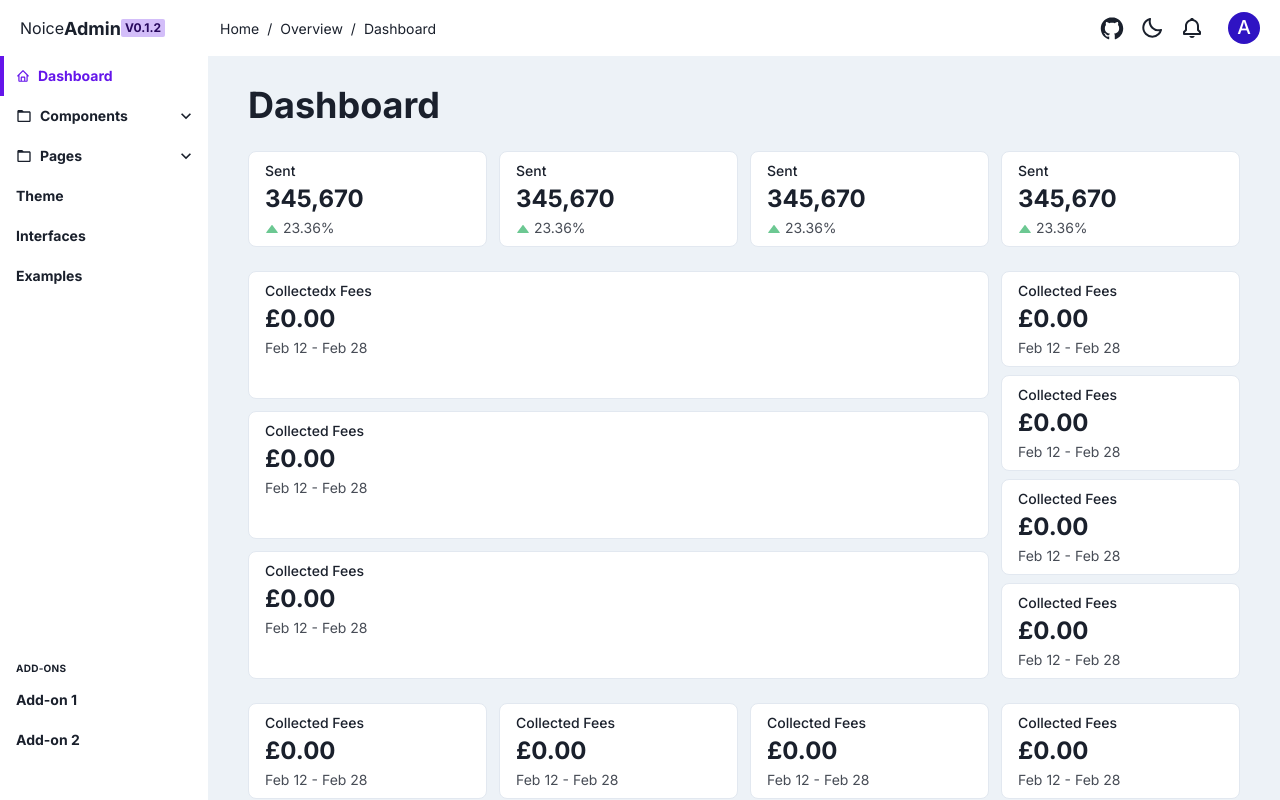
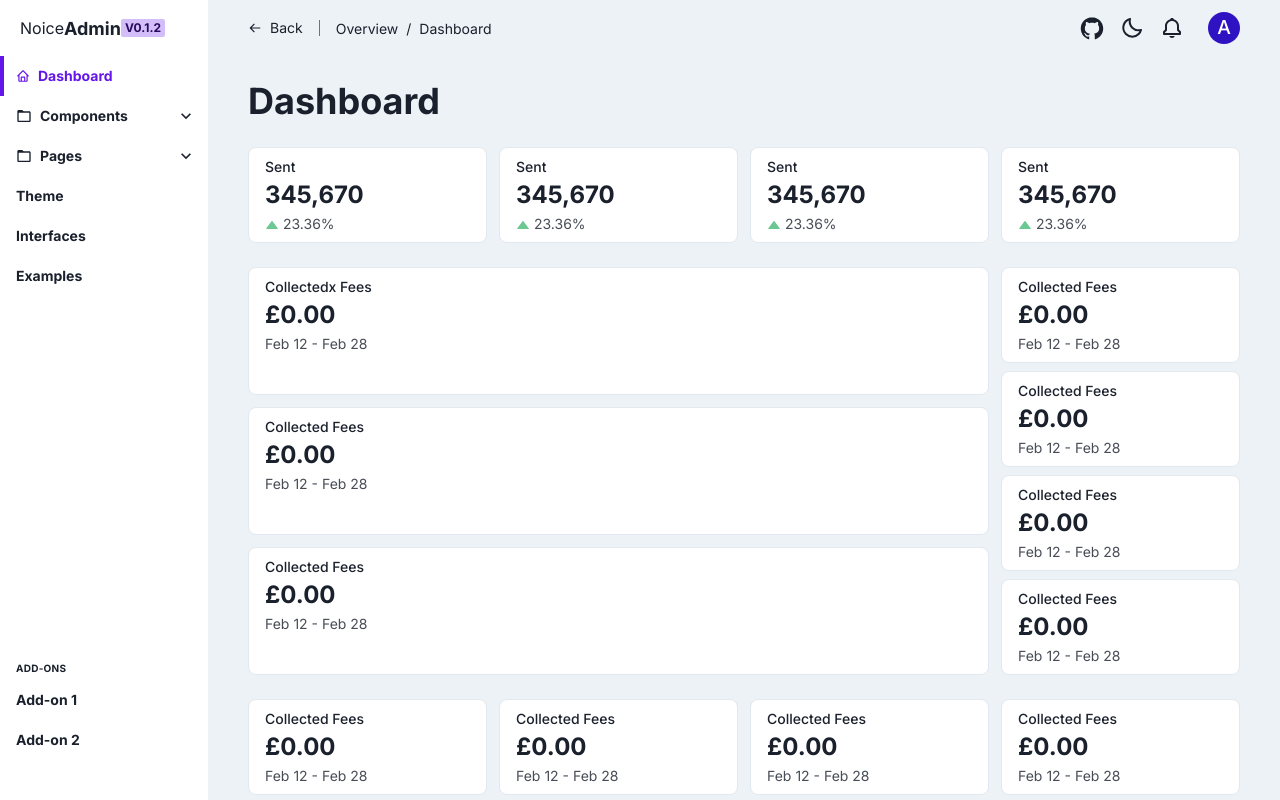
Before and after one commit to noice-noise/noice-admin-chakra, a React (Create React App) app: page / in a window 1280 px wide. Shown: the top 800 px of the page. Built offline with nearby package versions, Linux system fonts and the light colour scheme.

Commit message:
chore: re-implement Header

```diff
--- a/src/components/Elements/Header/Header.tsx
+++ b/src/components/Elements/Header/Header.tsx
@@ -1,5 +1,6 @@
 import {
   Avatar,
+  Box,
   Flex,
   Icon,
   IconButton,
@@ -24,25 +25,18 @@ export const Header = () => {
   return (
     <Flex
       direction="row"
-      position="fixed"
-      bg="foreground"
       w="100%"
       m={0}
-      pr={{ base: 0, md: 5 }}
-      pl={{ base: 0, md: 'navbarWidth' }}
-      px={{ base: 3 }}
+      h="headerHeight"
+      alignItems="center"
+      justifyContent={{ base: 'flex-start', md: 'space-between' }}
+      position={{ base: 'fixed', md: 'unset' }}
       top={0}
       left={0}
-      overflowY="auto"
-      overflowX="hidden"
-      h="headerHeight"
-      overflow="hidden"
-      justifyContent={{ base: 'flex-start', md: 'space-between' }}
-      alignItems="center"
-      zIndex="header"
+      px={{ base: 5, md: 0 }}
+      zIndex={{ base: 4, md: 0 }}
+      bg={{ base: 'foreground', md: 'transparent' }}
     >
-      <RouteBreadcrumb />
-      {/* // TODO Implement Navbar Menu Button */}
       <IconButton
         aria-label="Open Navbar"
         color="current"
@@ -51,6 +45,11 @@ export const Header = () => {
         visibility={{ base: 'visible', md: 'hidden' }}
         display={{ base: 'flex', md: 'none' }}
       />
+      <RouteBreadcrumb
+        visibility={{ base: 'hidden', md: 'visible' }}
+        display={{ base: 'none', md: 'flex' }}
+      />
+      {/* // TODO Implement Navbar Menu Button */}
       <Spacer />
 
       <IconButton
@@ -148,3 +147,7 @@ export const Header = () => {
     </Flex>
   );
 };
+
+export const HeaderSpacer = ({ ...props }) => {
+  return <Box w="full" h="headerHeight" {...props}></Box>;
+};
--- a/src/components/Elements/Header/RouteBreadcrumb.tsx
+++ b/src/components/Elements/Header/RouteBreadcrumb.tsx
@@ -1,29 +1,60 @@
-import { Breadcrumb, BreadcrumbItem, BreadcrumbLink } from '@chakra-ui/react';
-import { Link } from 'react-router-dom';
+import {
+  Breadcrumb,
+  BreadcrumbItem,
+  BreadcrumbLink,
+  Button,
+  Divider,
+  HStack,
+  Icon,
+  Link,
+} from '@chakra-ui/react';
+import { BiArrowBack } from 'react-icons/bi';
+import { Link as RouterLink } from 'react-router-dom';
 
-export const RouteBreadcrumb = () => {
+export const RouteBreadcrumb = ({ ...props }) => {
   return (
-    <Breadcrumb
-      visibility={{ base: 'hidden', md: 'visible' }}
-      display={{ base: 'none', md: 'flex' }}
-      fontSize="sm"
-      px={3}
+    <HStack h="4" spacing={4} {...props}>
+      <BackLink />
+
+      <Divider fontSize="sm" orientation="vertical" borderColor="current" />
+      <Breadcrumb fontSize="sm">
+        <BreadcrumbItem>
+          <BreadcrumbLink
+            as={Link}
+            to="/"
+            _hover={{ textDecoration: 'none', color: 'brand.500' }}
           >
-      <BreadcrumbItem>
-        <BreadcrumbLink as={Link} to="/" _hover={{ textDecoration: 'none' }}>
-          Home
-        </BreadcrumbLink>
-      </BreadcrumbItem>
-      <BreadcrumbItem>
-        <BreadcrumbLink as={Link} to="/" _hover={{ textDecoration: 'none' }}>
             Overview
           </BreadcrumbLink>
         </BreadcrumbItem>
         <BreadcrumbItem isCurrentPage>
-        <BreadcrumbLink _hover={{ textDecoration: 'none' }}>
+          <BreadcrumbLink
+            _hover={{ textDecoration: 'none', color: 'brand.500' }}
+          >
             Dashboard
           </BreadcrumbLink>
         </BreadcrumbItem>
       </Breadcrumb>
+    </HStack>
   );
 };
+
+export const BackLink = () => {
+  return (
+    <Button
+      as={RouterLink}
+      to="/"
+      variant="ghost"
+      p={0}
+      m={0}
+      size="sm"
+      color="current"
+      fontWeight="normal"
+      _hover={{ textDecoration: 'none', bg: 'none', color: 'brand.500' }}
+      _active={{ textDecoration: 'none', bg: 'none', color: 'brand.500' }}
+    >
+      <Icon as={BiArrowBack} mr={2} my={0} py={0} h="100%" />
+      Back
+    </Button>
+  );
+};
--- a/src/components/Layouts/MainLayout.tsx
+++ b/src/components/Layouts/MainLayout.tsx
@@ -1,4 +1,6 @@
 import { Flex } from '@chakra-ui/react';
+import { Header, HeaderSpacer } from '../Elements/Header/Header';
+import { RouteBreadcrumb } from '../Elements/Header/RouteBreadcrumb';
 
 type MainLayoutProps = {
   children: React.ReactNode;
@@ -9,13 +11,20 @@ export const MainLayout = ({ children }: MainLayoutProps) => {
     <Flex
       direction="column"
       minH="100vh"
-      mt="headerHeight"
       ml={{ base: 0, md: 'navbarWidth' }}
       w={{ base: '100%', md: 'auto' }}
       px={{ base: 5, md: 10 }}
-      py={7}
       gap={6}
     >
+      <Header />
+      <HeaderSpacer
+        visibility={{ base: 'flex', md: 'hidden' }}
+        display={{ base: 'flex', md: 'none' }}
+      />
+      <RouteBreadcrumb
+        visibility={{ base: 'flex', md: 'hidden' }}
+        display={{ base: 'flex', md: 'none' }}
+      />
       {children}
     </Flex>
   );
--- a/src/providers/AppProvider.tsx
+++ b/src/providers/AppProvider.tsx
@@ -1,7 +1,6 @@
 import { ChakraProvider } from '@chakra-ui/react';
 import React, { useContext, useEffect } from 'react';
 import { BrowserRouter as Router } from 'react-router-dom';
-import { Header } from '../components/Elements/Header/Header';
 import { Navbar } from '../components/Elements/Navbar/Navbar';
 import { ThemeContext, ThemeContextType } from './ThemeContextProvider';
 
@@ -19,7 +18,6 @@ export const AppProvider = ({ children }: AppProviderProps) => {
   return (
     <Router>
       <ChakraProvider theme={currentTheme.value}>
-        <Header />
         <Navbar />
         {children}
       </ChakraProvider>
```
Also changed, not shown: 1 other file (tests, documents, lock files or other folders). Lines whose indentation alone changed are shown as unchanged.
